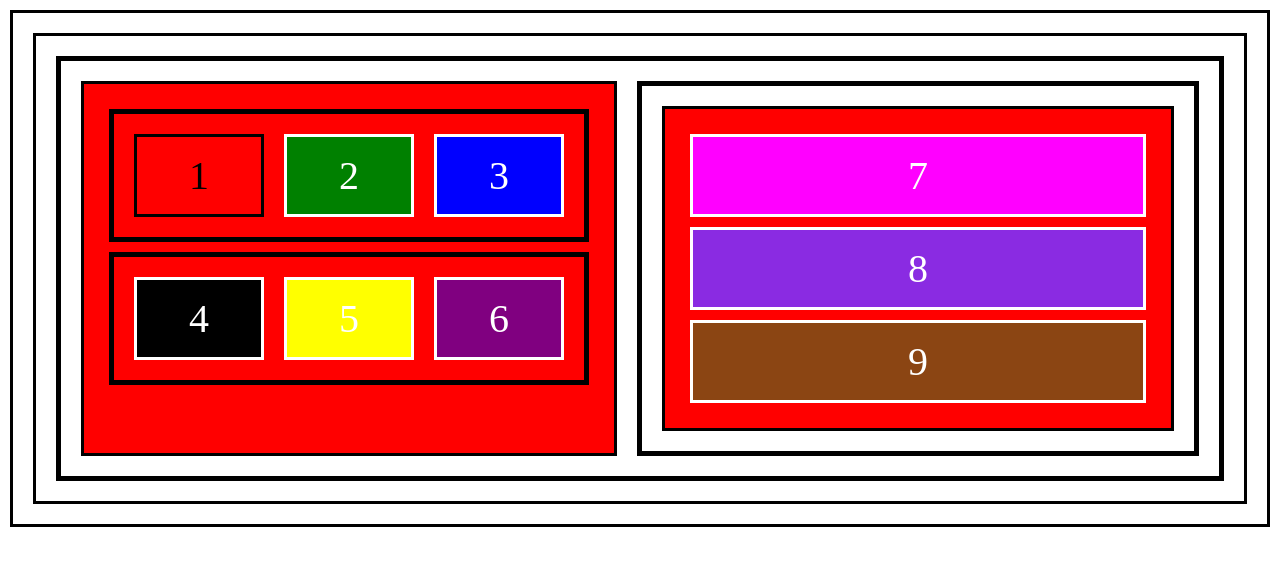
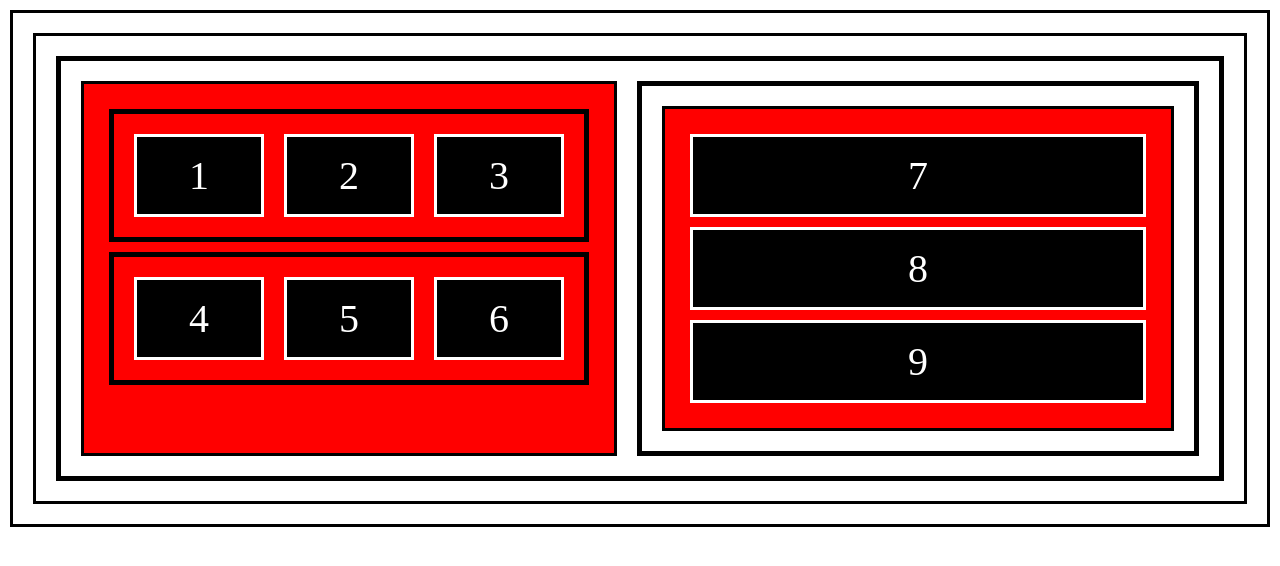
Before and after one commit to Samy9524/OpenClassRoomProject, a plain HTML site: page Squelette/index.html in a window 1280 px wide. Drawn offline with Linux system fonts and the light colour scheme.

Commit message:
Correction keep one box boxblack and boxred

```diff
--- a/Squelette/index.html
+++ b/Squelette/index.html
@@ -9,21 +9,21 @@
     <div class="container">
         <div class="boxred">
             <div class="container">
-                <div class="boxred">1</div>
-                <div class="boxgreen">2</div>
-                <div class="boxblue">3</div>
+                <div class="boxblack">1</div>
+                <div class="boxblack">2</div>
+                <div class="boxblack">3</div>
             </div>
             <div class="container">
                 <div class="boxblack">4</div>
-                <div class="boxyellow">5</div>
-                <div class="boxpurple">6</div>
+                <div class="boxblack">5</div>
+                <div class="boxblack">6</div>
             </div>
         </div>
         <div class="container2">
         <div class="boxred">
-            <div class="boxfuchsia">7</div>
-            <div class="boxblueviolet">8</div>
-            <div class="boxsaddlebrown">9</div>
+            <div class="boxblack">7</div>
+            <div class="boxblack">8</div>
+            <div class="boxblack">9</div>
         </div>
         </div>
     </div>
--- a/Squelette/style.css
+++ b/Squelette/style.css
@@ -19,24 +19,6 @@
     flex-basis: 500px;
 
 }
-.boxgreen{
-    background: green;
-    color:white;
-    font-size: 40px;
-    text-align: center;
-    padding:15px;
-    flex-basis: 500px;
-
-}
-.boxblue{
-    background: blue;
-    color:white;
-    font-size: 40px;
-    text-align: center;
-    padding:15px;
-    flex-basis:500px;
-
-}
 .boxblack{
     background:black;
     color:white;
@@ -46,51 +28,6 @@
     flex-basis:500px
 
 }
-.boxyellow{
-    background:yellow;
-    color:white;
-    font-size: 40px;
-    text-align: center;
-    padding:15px;
-    flex-basis:500px;
-
-}
-.boxpurple{
-    background:purple;
-    color:white;
-    font-size: 40px;
-    text-align: center;
-    padding:15px;
-    flex-basis:500px;
-
-    }
-.boxfuchsia{
-    background: fuchsia;
-    color:white;
-    font-size: 40px;
-    text-align: center;
-    padding:15px;
-
-
-}
-.boxblueviolet{
-    background: blueviolet;
-    color:white;
-    font-size: 40px;
-    text-align: center;
-    padding:15px;
-
-
-}
-.boxsaddlebrown{
-    background: saddlebrown;
-    color:white;
-    font-size: 40px;
-    text-align: center;
-    padding:15px;
-
-}
-
 .container{
     display:flex;
     border: 5px solid black;
```
